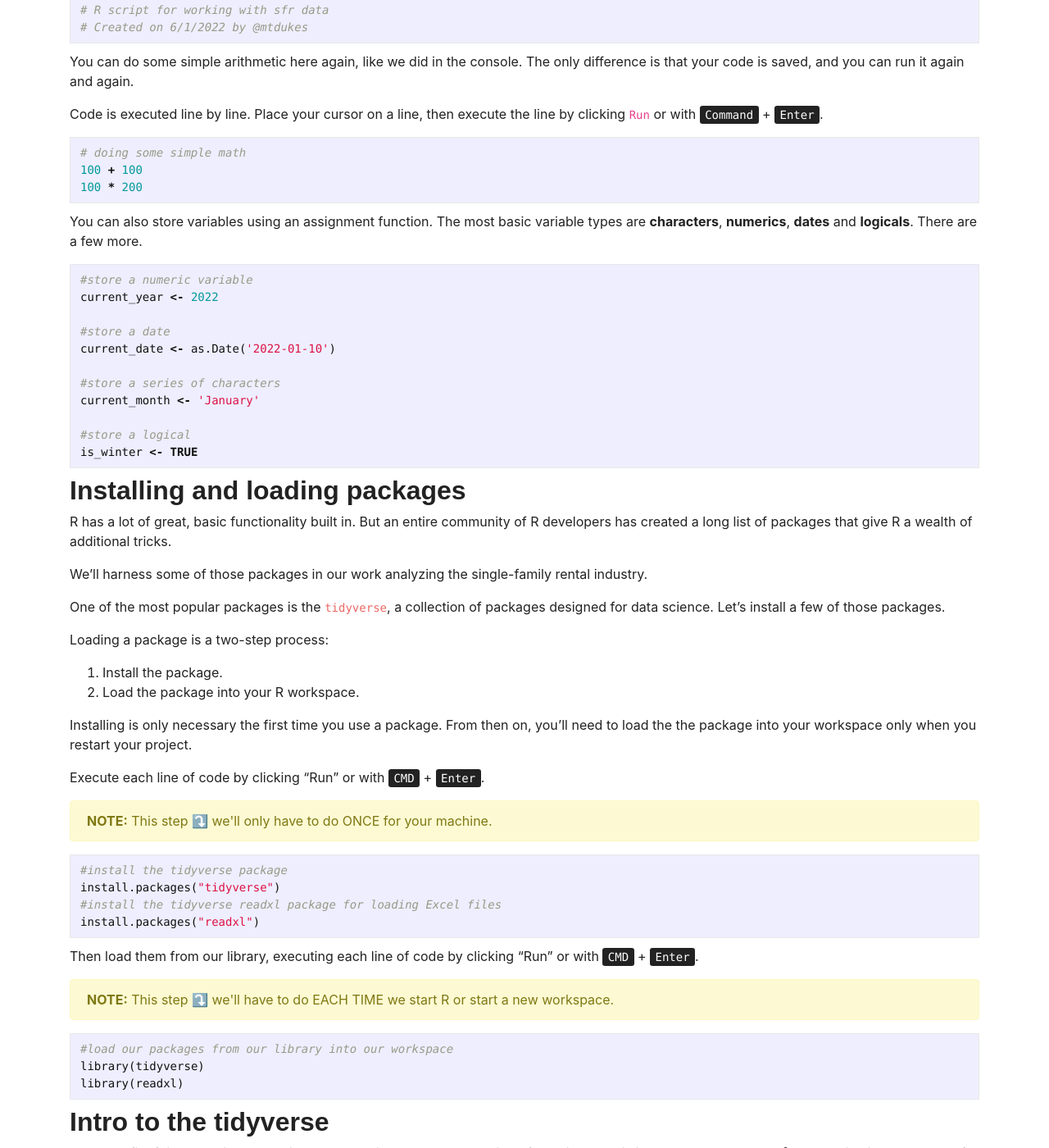
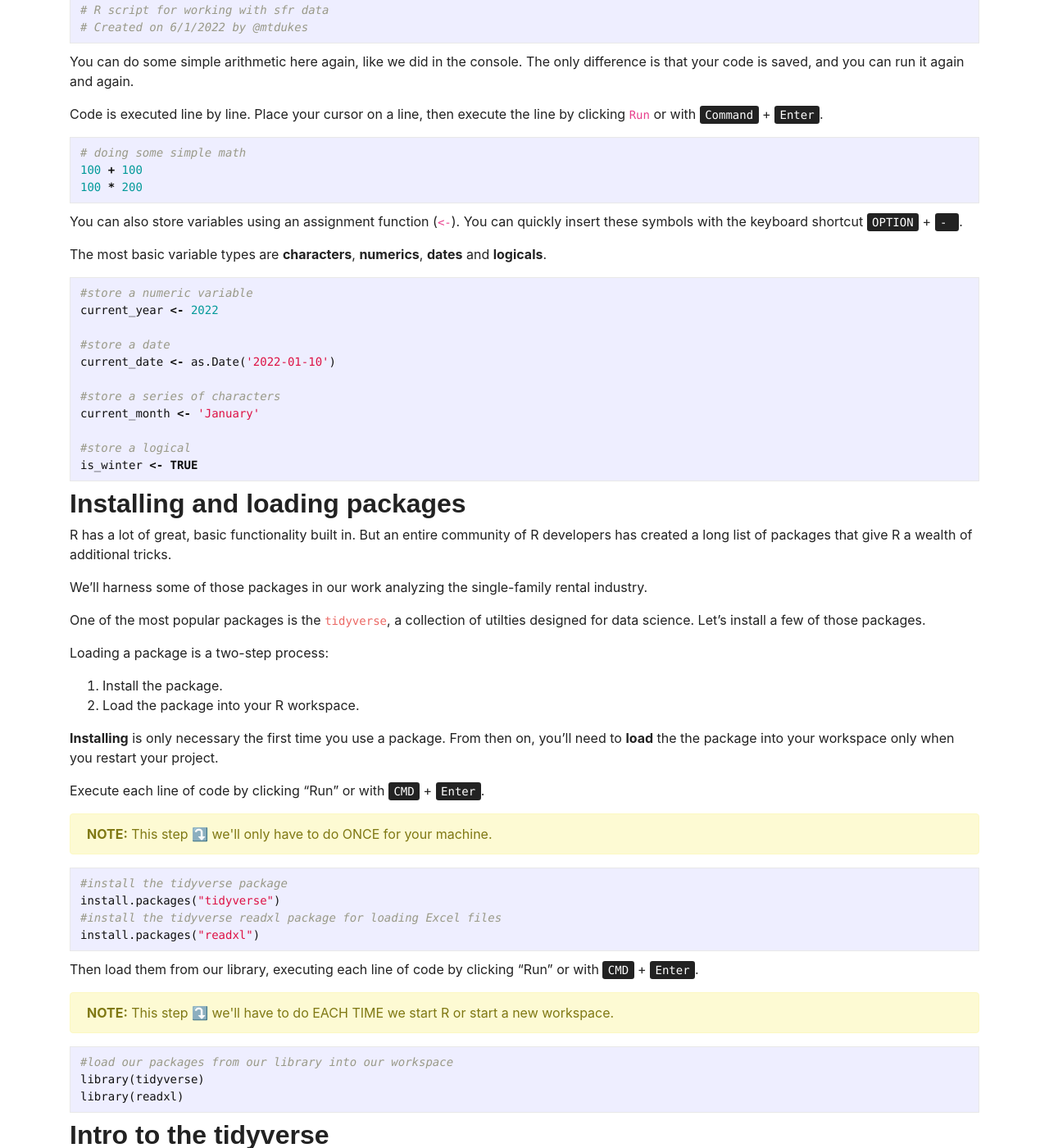
Before and after one commit to mcclatchy-southeast/sfr-toolkit, a Jekyll site: the page built from _pages/bg_setting_up_r.md, in a window 1280 px wide and 1400 px high, scrolled down 3303 px. Shown: the whole window at 82% size. Built offline with Jekyll 4.4.1, drawn with Linux system fonts in a browser that asks for light colours; some web fonts are replaced; some of the changed text lies outside the part shown.

Commit message:
editing tweaks

````diff
--- a/_pages/bg_setting_up_r.md
+++ b/_pages/bg_setting_up_r.md
@@ -16,7 +16,7 @@ In this walkthrough, you'll learn how to:
 
 ## Installing software
 
-There's a variety of ways to work with R, which is the actual programming __language__. We'll also use RStudio, a popular integrated development environment (IDE) that essentially functions as a user interface for the R language itself.
+There's a variety of ways to work with R, which is the actual programming **language**. We'll also use RStudio, a popular integrated development environment (IDE) that essentially functions as a **user interface** for the R language itself.
 
 ### Step 1: Install R
 
@@ -85,7 +85,9 @@ Code is executed line by line. Place your cursor on a line, then execute the lin
 100 * 200
 ```
 
-You can also store variables using an assignment function. The most basic variable types are **characters**, **numerics**, **dates** and **logicals**. There are a few more.
+You can also store variables using an assignment function (`<-`). You can quickly insert these symbols with the keyboard shortcut <kbd>OPTION</kbd> + <kbd> - </kbd>.
+
+The most basic variable types are **characters**, **numerics**, **dates** and **logicals**.
 
 ```R
 #store a numeric variable
@@ -107,14 +109,14 @@ R has a lot of great, basic functionality built in. But an entire community of R
 
 We'll harness some of those packages in our work analyzing the single-family rental industry.
 
-One of the most popular packages is the [`tidyverse`](https://www.tidyverse.org/), a collection of packages designed for data science. Let's install a few of those packages.
+One of the most popular packages is the [`tidyverse`](https://www.tidyverse.org/), a collection of utilties designed for data science. Let's install a few of those packages.
 
 Loading a package is a two-step process:
 
  1. Install the package.
  2. Load the package into your R workspace.
 
-Installing is only necessary the first time you use a package. From then on, you'll need to load the the package into your workspace only when you restart your project.
+**Installing** is only necessary the first time you use a package. From then on, you'll need to **load** the the package into your workspace only when you restart your project.
 
 Execute each line of code by clicking "Run" or with <kbd>CMD</kbd> + <kbd>Enter</kbd>.
 
````
Also changed, not shown: _pages/bg_matching_owners.md (+4 -1 lines), _pages/glossary.md (+4 -4 lines), index.md (+2 -2 lines).
